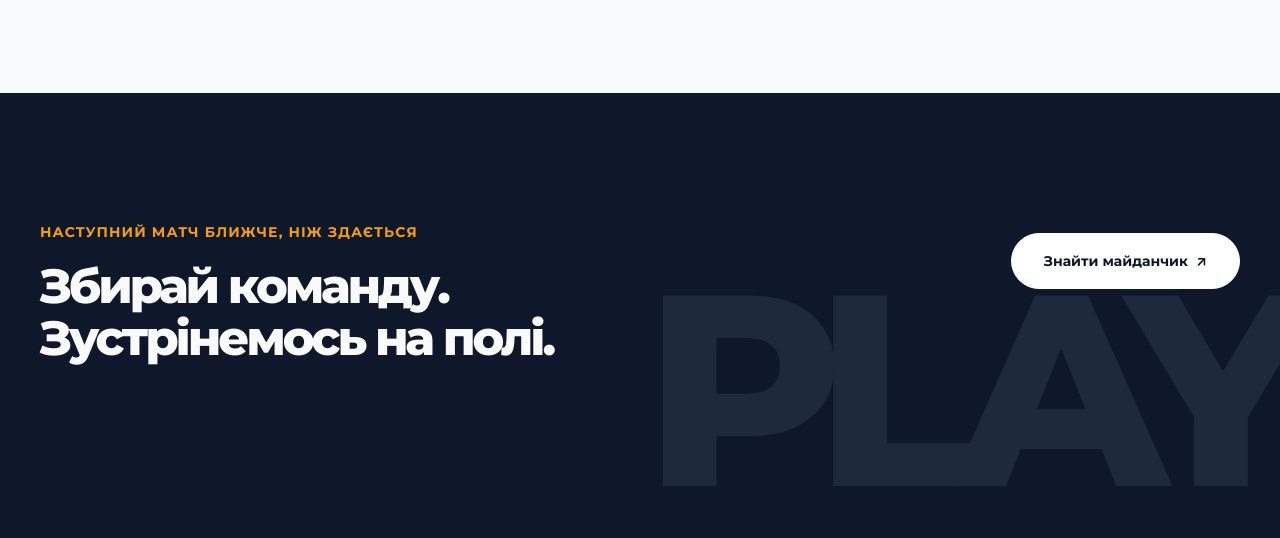
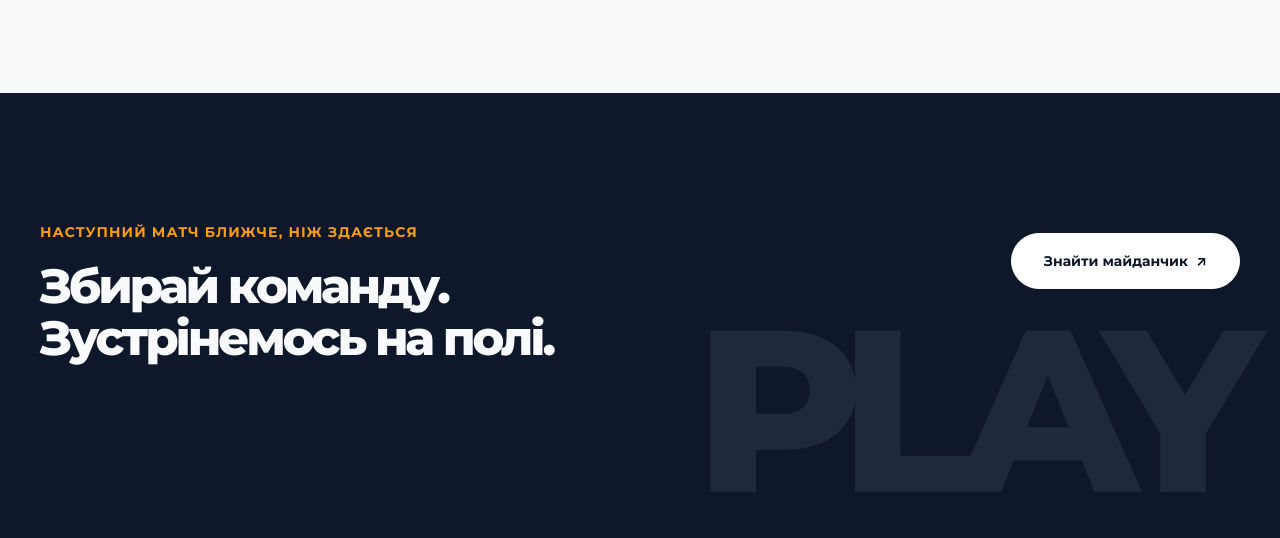
Before and after one commit to BogdanBashynskyi/WebLabs, a plain HTML site: page KR/index.html in a window 1280 px wide. Shown: the part 3531-4069 px from the top of the page. Drawn offline with Linux system fonts and the light colour scheme.

Commit message:
second fixed KR

```diff
--- a/KR/styles.css
+++ b/KR/styles.css
@@ -825,10 +825,10 @@ p {
 
 .final-cta__decoration {
   position: absolute;
-  right: calc(var(--spacing-2xl) * -1);
+  right: 0;
   bottom: calc(var(--spacing-xl) * -1);
   color: var(--color-dark-surface);
-  font-size: clamp(var(--font-size-decoration-min), 24vw, var(--font-size-decoration-max));
+  font-size: clamp(var(--font-size-decoration-min), 18vw, var(--font-size-decoration-max));
   font-weight: 800;
   letter-spacing: -0.1em;
   line-height: 1;
@@ -928,7 +928,7 @@ p {
   }
 
   .hero-sticker {
-    left: calc(var(--spacing-lg) * -1);
+    left: 0;
     width: 6.5rem;
   }
 
```
